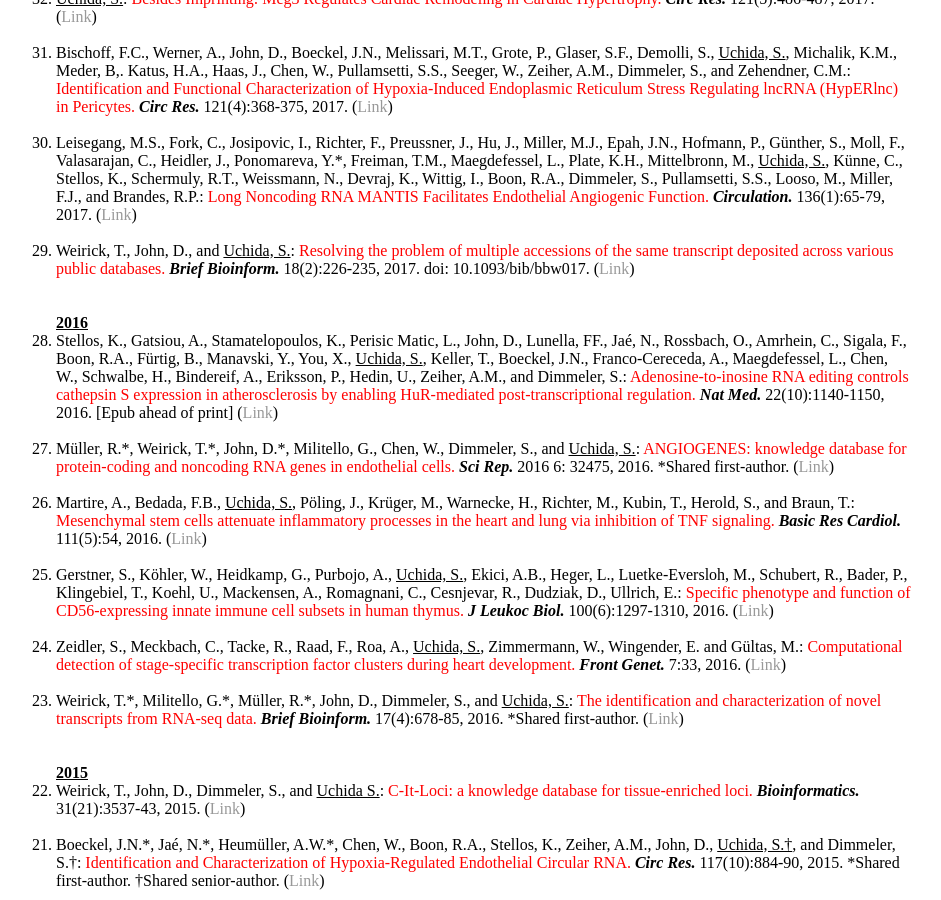
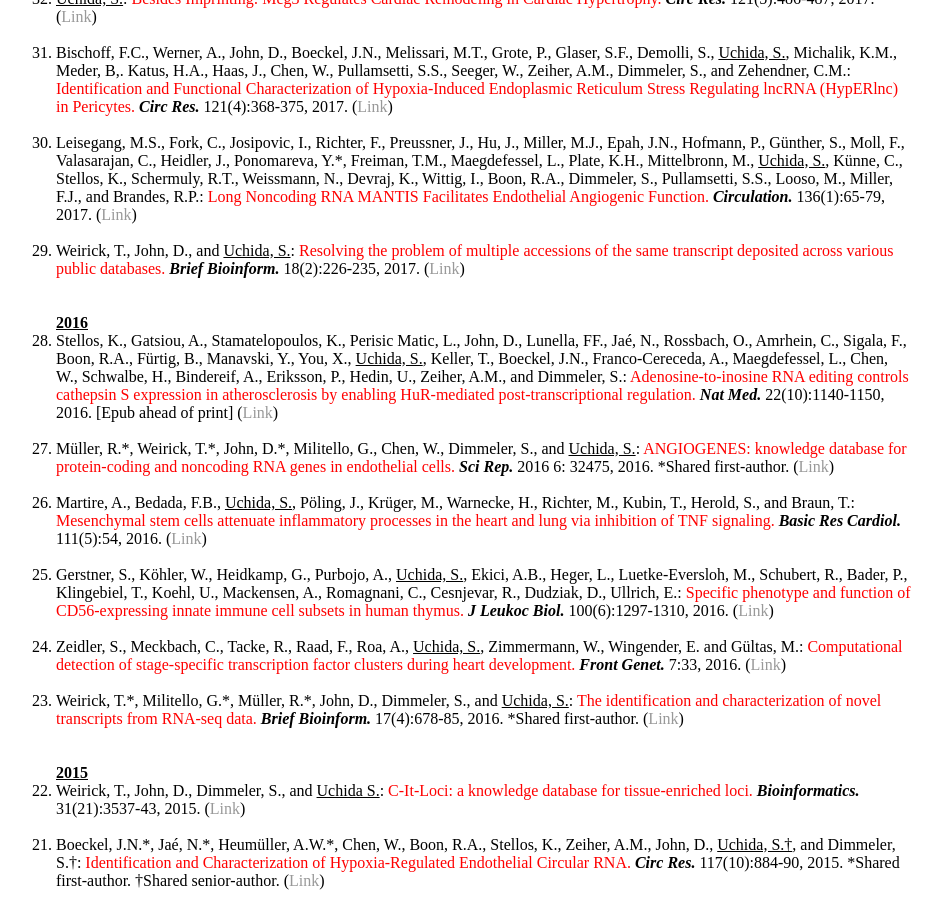
Before and after one commit to heartlncrna/heartlncrna.github.io, a Jekyll site: the page publications/pub_list.html, which Jekyll copies as it is, in a window 1280 px wide and 900 px high, scrolled down 1040 px. Shown: the whole window, without its empty margins (176-1117 px from the left). Built offline with Jekyll 4.4.1, drawn with Linux system fonts in a browser that asks for light colours.

Commit message:
Update pub_list.html

```diff
--- a/publications/pub_list.html
+++ b/publications/pub_list.html
@@ -82,7 +82,7 @@
 				<li>Leisegang, M.S., Fork, C., Josipovic, I., Richter, F., Preussner, J., Hu, J., Miller, M.J., Epah, J.N., Hofmann, P., Günther, S., Moll, F., Valasarajan, C., Heidler, J., Ponomareva, Y.*, Freiman, T.M., Maegdefessel, L., Plate, K.H., Mittelbronn, M., <u>Uchida, S.</u>, Künne, C., Stellos, K., Schermuly, R.T., Weissmann, N., Devraj, K., Wittig, I., Boon, R.A., Dimmeler, S., Pullamsetti, S.S., Looso, M., Miller, F.J., and Brandes, R.P.: <font color="red">Long Noncoding RNA MANTIS Facilitates Endothelial Angiogenic Function.</font> <b><i>Circulation.</i></b> 136(1):65-79, 2017. (<a href="http://circ.ahajournals.org/content/early/2017/03/28/CIRCULATIONAHA.116.026991">Link</span></a>)</li>
 				<br>
 
-				<li>Weirick, T., John, D., and <u>Uchida, S.</u>: <font color="red">Resolving the problem of multiple accessions of the same transcript deposited across various public databases.</font> <b><i>Brief Bioinform.</i></b> 18(2):226-235, 2017. doi: 10.1093/bib/bbw017. (<a href="http://bib.oxfordjournals.org/content/early/2016/02/20/bib.bbw017.abstract"><span class="ptHyperlink">Link</span></a>)</li>
+				<li>Weirick, T., John, D., and <u>Uchida, S.</u>: <font color="red">Resolving the problem of multiple accessions of the same transcript deposited across various public databases.</font> <b><i>Brief Bioinform.</i></b> 18(2):226-235, 2017. (<a href="http://bib.oxfordjournals.org/content/early/2016/02/20/bib.bbw017.abstract"><span class="ptHyperlink">Link</span></a>)</li>
 			<br>
 			<br>
 
```
